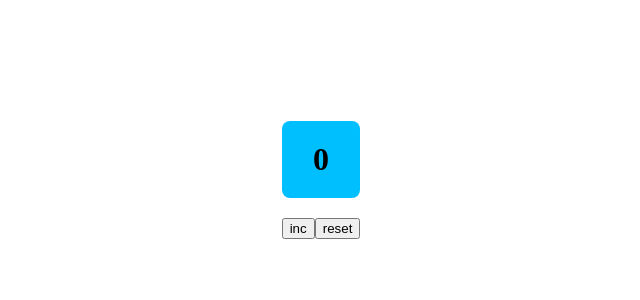
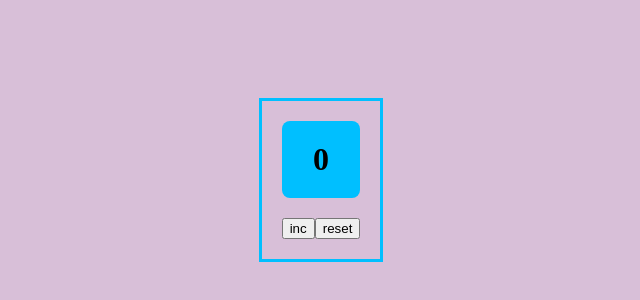
Before and after one commit to VanoKi/counter, a React (Vite) app: page / in a window 1280 px wide. Shown: the part 220-520 px from the top of the page, without its empty margins (319-959 px from the left). Built offline with nearby package versions, Linux system fonts and the light colour scheme.

Commit message:
feat: styles

```diff
--- a/src/App.css
+++ b/src/App.css
@@ -3,6 +3,11 @@
   border: 1px solid deepskyblue;
   padding: 16px;
   width: 200px;
+}
+
+.counter {
+  padding: 20px;
+  border: 3px solid deepskyblue;
 }
 
 .counter-display {
--- a/src/App.tsx
+++ b/src/App.tsx
@@ -5,17 +5,15 @@ function App() {
   const [] = useState()
 
   return (
-    <>
     <div className={'counter'}>
       <div className={'counter-display'}>
-          0
+        <span>0</span>
       </div>
       <div className={'button-panel'}>
         <button className={'counter-button'}>inc</button>
         <button className={'counter-button'}>reset</button>
       </div>
     </div>
-    </>
   )
 }
 
--- a/src/index.css
+++ b/src/index.css
@@ -7,4 +7,6 @@ body {
   display: flex;
   justify-content: center;
   align-items: center;
+
+  background-color: thistle;
 }
--- /dev/null
+++ b/src/styles.css
@@ -0,0 +1,43 @@
+.counter {
+    border: 2px solid blue;
+    border-radius: 10px;
+    padding: 10px 20px;
+    width: 300px;
+    height: 250px;
+}
+
+.counter-display {
+    background: blue;
+    height: 60%;
+    border-radius: 10px;
+    display: flex;
+    justify-content: center;
+    align-items: center;
+    margin-bottom: 20px;
+}
+
+.counter-display span {
+    font-size: 50px;
+    font-weight: bold;
+    color: #fff;
+}
+
+.button-panel {
+    height: 30%;
+    border-radius: 10px;
+    border: 2px solid blue;
+    display: flex;
+    justify-content: center;
+    align-items: center;
+    gap: 20px;
+}
+
+.counter-button {
+    border: 10px;
+    background: blue;
+    padding: 10px 20px;
+    color: white;
+    border-radius: 10px;
+    width: 45%;
+    font-size: 32px;
+}
```
Lines whose indentation alone changed are shown as unchanged.
